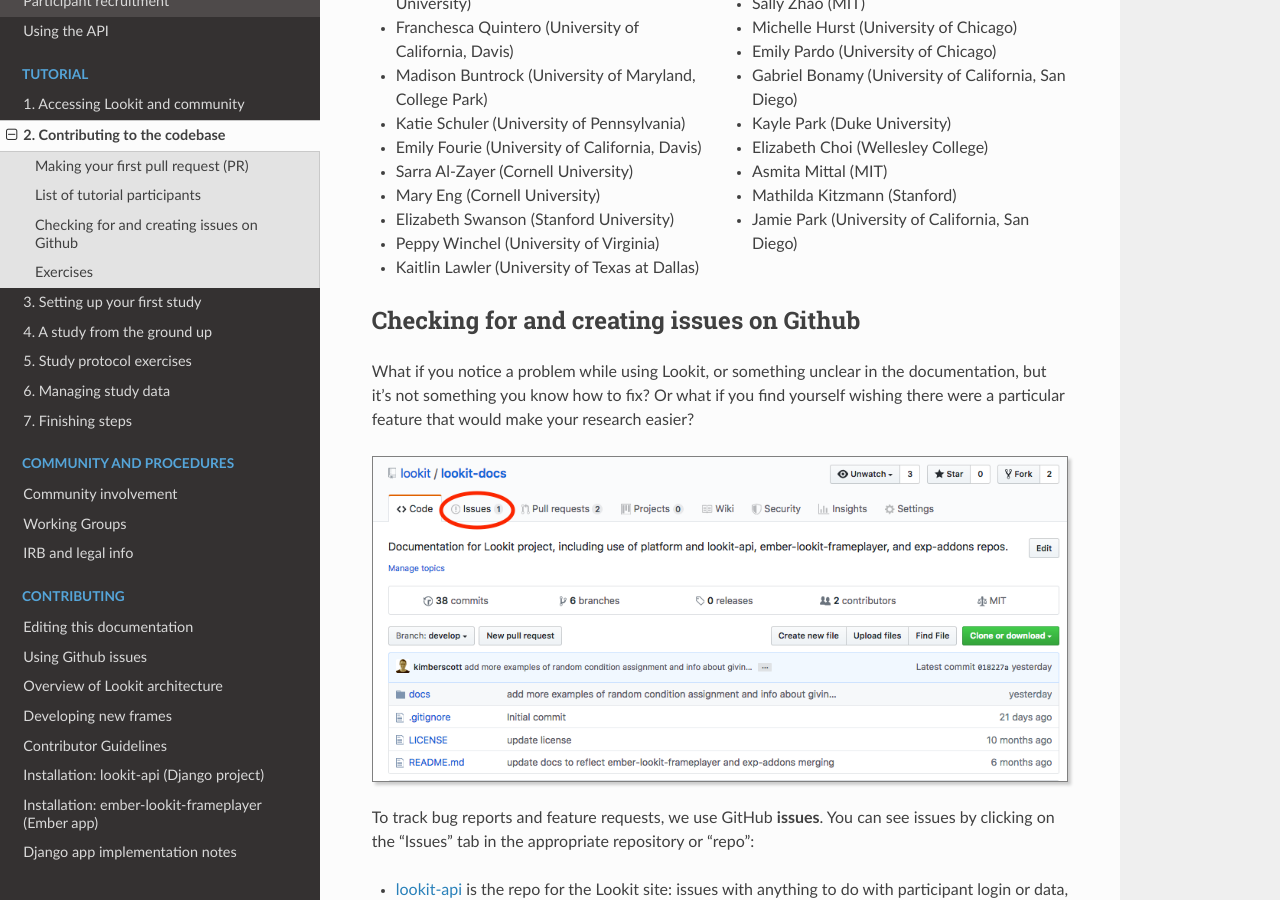
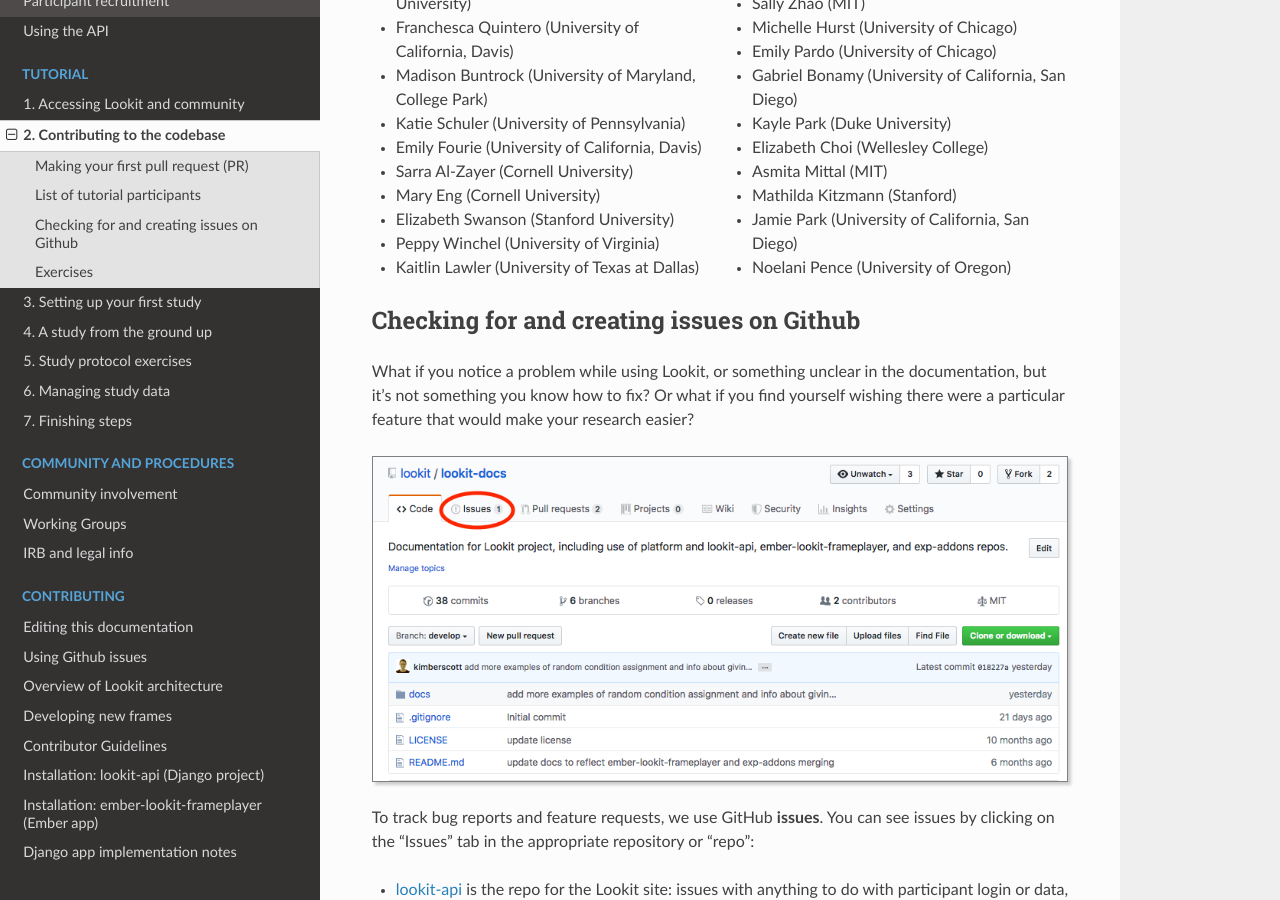
Before and after one commit to lookit/lookit-docs, a Sphinx documentation site: the page built from docs/source/tutorial-contributing.rst, in a window 1280 px wide and 900 px high, scrolled down 6753 px. Built offline with Sphinx 7.4.7 and the Read the Docs theme 2.0.0, drawn with Linux system fonts in a browser that asks for light colours.

Commit message:
Update tutorial-contributing.rst

```diff
--- a/docs/source/tutorial-contributing.rst
+++ b/docs/source/tutorial-contributing.rst
@@ -247,6 +247,7 @@
 - Asmita Mittal (MIT)
 - Mathilda Kitzmann (Stanford)
 - Jamie Park (University of California, San Diego)
+- Noelani Pence (University of Oregon)
 
 
 Checking for and creating issues on Github
```
